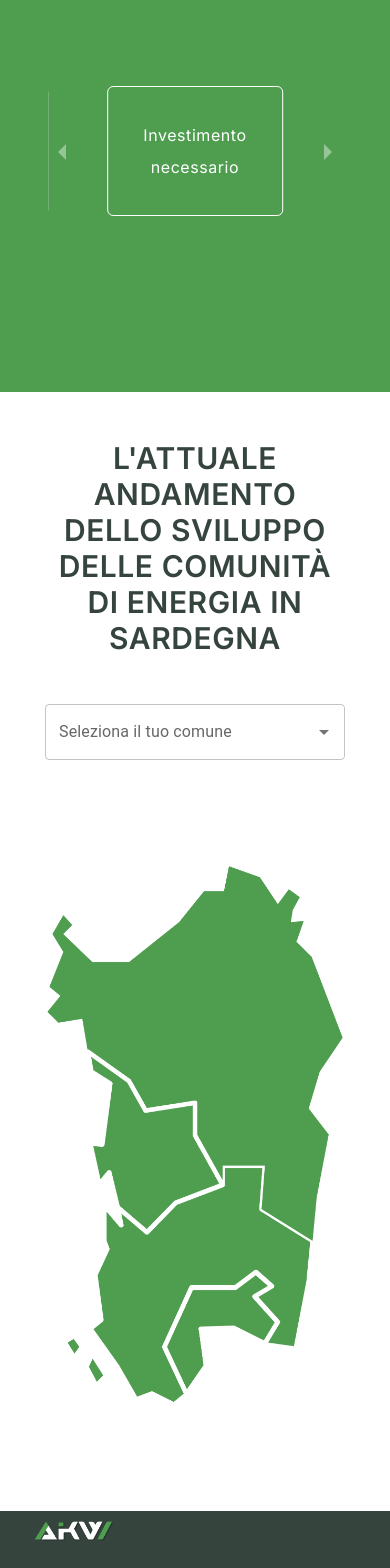
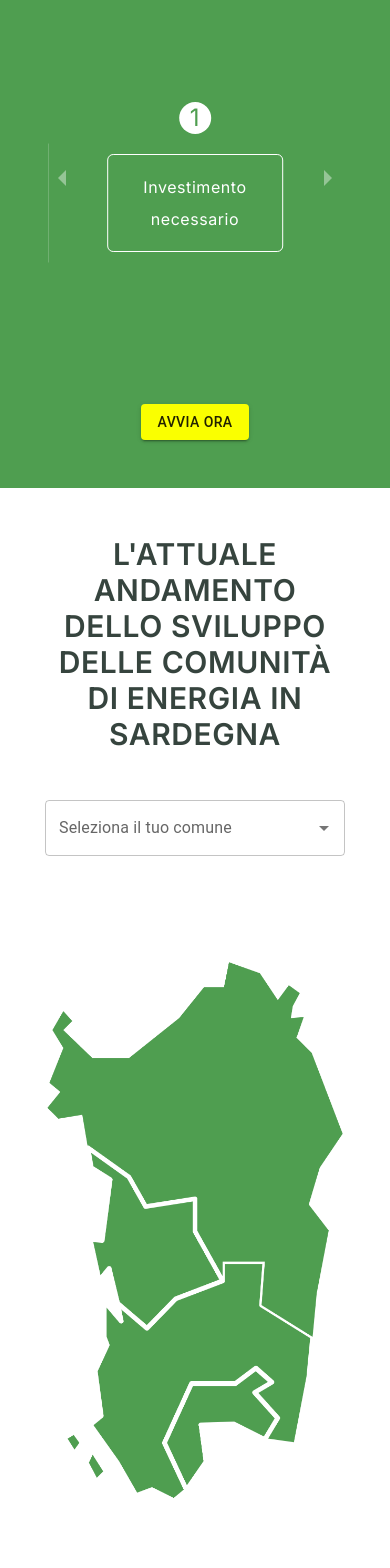
Before and after one commit to SAID-CORE/gip_cer, a Next.js app: page / in a window 390 px wide. Shown: the part 1980-3548 px from the top of the page. Built offline with nearby package versions, Linux system fonts and the light colour scheme.

Commit message:
modifiche post revisione con Sara

```diff
--- a/src/app/components/Carousel.jsx
+++ b/src/app/components/Carousel.jsx
@@ -8,9 +8,13 @@ export default function CarouselComponent({items}) {
                   showIndicators={false} showThumbs={false}
                   id={"carousel"}>
             {items.map((item, i) =>
-                <div key={i}
-                     className={"w-3/4 mx-auto border z-20 border-white rounded-md p-4 flex justify-center items-center text-center"}>
-                    {item.cardDetailedText}
+                <div key={i} className={"flex flex-col justify-center items-center"}>
+
+                    <div className={"bg-white text-tertiary aspect-square mb-5 rounded-full text-2xl"}>{i + 1}</div>
+                    <div
+                        className={"w-3/4 mx-auto border z-20 border-white rounded-md p-4 flex justify-center items-center text-center"}>
+                        {item.cardDetailedText}
+                    </div>
                 </div>)
             }
         </Carousel>
--- a/src/app/components/Footer.jsx
+++ b/src/app/components/Footer.jsx
@@ -3,7 +3,7 @@ export default function Footer() {
         <footer className={"bg-primary "}>
             <div
                 className={"flex flex-col md:flex-row justify-between items-start md:items-center gap-3 w-10/12 mx-auto"}>
-                <img src={"/assets/Delta_KiloWatt_logo.png"} alt={"Delta Kilowatt"}/>
+                <img src={"/assets/Delta_KiloWatt_logo.png"} alt={"Delta Kilowatt"} className={"mt-2 md:mt-0"}/>
                 <img src={"/assets/numero-verde1.webp"} alt={"Numero verde: 800 68 48 85"} className={"mt-8"}/>
                 <div className={"mt-6 mb-5 w-full  md:w-1/3"}>
                     <h6 className={"my-3 font-semibold text-sm text-gray-400"}>SEGUICI SU FACEBOOK</h6>
--- a/src/app/globals.css
+++ b/src/app/globals.css
@@ -276,6 +276,10 @@ header a {
 
 /* ************************************************************************************************** */
 
+body > main > div.px-4.md\:px-10.lg\:px-24 > div > div.hidden.lg\:block.md\:scale-75.lg\:scale-90.xl\:scale-100 > div.resultTable > table > thead > tr.community-header > th.text-start > div > div > span {
+    display: inline-flex;
+}
+
 .resultSwitchWrapper {
     label {
         font-weight: bold;
--- a/src/app/page.js
+++ b/src/app/page.js
@@ -87,7 +87,7 @@ export default function Home() {
                     <p className={"text-center"}>A seconda del volume di persone che aderiranno alla Comunità di Energia
                         Rinnovabile</p>
                     <ProcessTimeline></ProcessTimeline>
-                    {/*<Button variant={"contained"} color={"secondary"} onClick={handleClick}> Avvia ora</Button>*/}
+                    <Button variant={"contained"} color={"secondary"} onClick={handleClick}> Avvia ora</Button>
 
                 </div>
                 <div className={"p-12 flex flex-col items-center"}>
--- a/src/app/result/page.js
+++ b/src/app/result/page.js
@@ -85,15 +85,15 @@ export default function ResulPage() {
     ];
 
     const efficiencyRateOptions = [{
-        label: "Consumo del 20% di energia",
+        label: "20% di energia",
         value: "20%",
     },
         {
-            label: "Consumo del 50% di energia",
+            label: "50% di energia",
             value: "50%",
         },
         {
-            label: "Consumo del 100% di energia",
+            label: "100% di energia",
             value: "100%",
         },]
     const communitySizeOptions = [{
@@ -294,7 +294,17 @@ export default function ResulPage() {
                                                 }}>
                                                     {efficiencyRateOptions.map((option) =>
                                                         <MenuItem value={option.value}
-                                                                  key={option.value}>{option.label}</MenuItem>)}
+                                                                  key={option.value}>
+                                                            <span
+                                                                className={"inline-flex items-center gap-2 flex-nowrap"}>
+                                                         <svg height="20" width="20">
+                                                              <circle cx="10" cy="10" r="10"
+                                                                      fill={option.value === "20%" ? "red" : option.value === "50%" ? "var(--secondary)" : "var(--tertiary)"}
+                                                                      stroke="black" strokeWidth="0.5"/>
+                                                            </svg>
+                                                                {option.label}
+                                                                          </span>
+                                                        </MenuItem>)}
                                                 </Select>
                                             </th>
                                             <th colSpan={2}>
@@ -396,7 +406,15 @@ export default function ResulPage() {
                                 }}>
                                     {efficiencyRateOptions.map((option) =>
                                         <MenuItem value={option.value}
-                                                  key={option.value}>{option.label}</MenuItem>)}
+                                                  key={option.value}> <span
+                                            className={"inline-flex items-center gap-2 flex-nowrap"}>
+                                                         <svg height="20" width="20">
+                                                              <circle cx="10" cy="10" r="10"
+                                                                      fill={option.value === "20%" ? "red" : option.value === "50%" ? "var(--secondary)" : "var(--tertiary)"}
+                                                                      stroke="black" strokeWidth="0.5"/>
+                                                            </svg>
+                                            {option.label}
+                                                                          </span></MenuItem>)}
                                 </Select>
                             </div>
                             <table id={"mobileTable"}>
```
